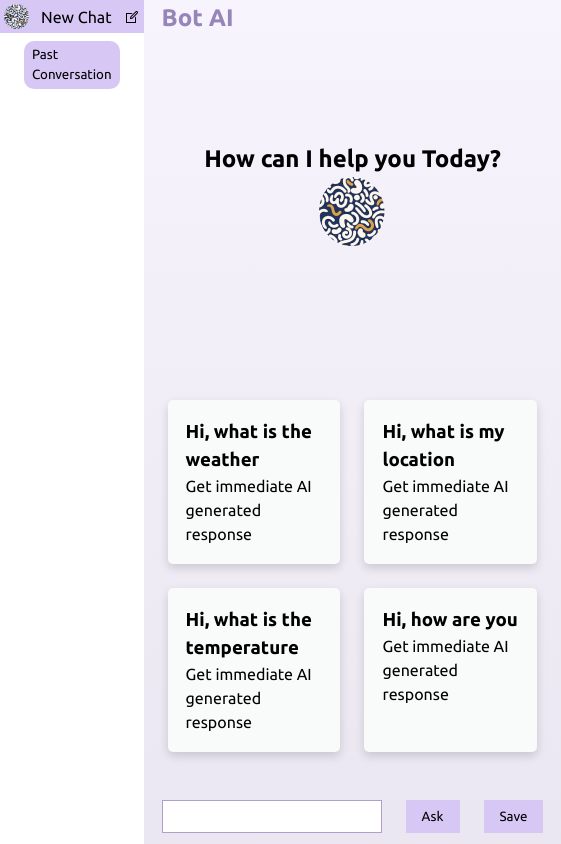
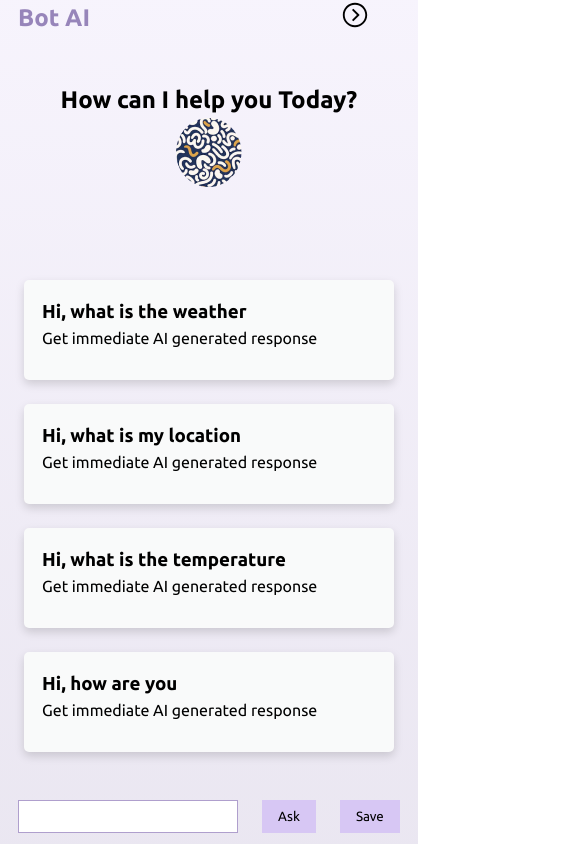
Before and after one commit to saurabhk79/nobot-ai, a React (Vite) app: page / in a window 390 px wide. Shown: the whole page, 561 px wide, since content can reach past the window. Built offline with nearby package versions, Linux system fonts and the light colour scheme.

Commit message:
added responsiveness

```diff
--- a/src/components/Sidebar/index.tsx
+++ b/src/components/Sidebar/index.tsx
@@ -1,8 +1,7 @@
-import React from "react";
+import React, { useState } from "react";
 import styles from "./sidebar.module.css";
 import { ChatHistory } from "../../App";
-
-import { LiaEdit } from "react-icons/lia";
+import { LiaChevronCircleRightSolid, LiaEdit } from "react-icons/lia";
 import bot from "../../assets/bot.png";
 
 interface SidebarProps {
@@ -15,17 +14,30 @@ const Sidebar: React.FC<SidebarProps> = ({
   handleNewChat,
   handleChangeChat,
 }) => {
+  const [isSidebarOpen, setIsSidebarOpen] = useState(false);
+
+  const toggleSidebar = () => {
+    setIsSidebarOpen(!isSidebarOpen);
+  };
+
   return (
-    <div className={styles.sidebar}>
+    <>
+      <LiaChevronCircleRightSolid
+        className={styles.menuicon}
+        size={30}
+        onClick={toggleSidebar}
+      />
+
+      <div className={`${styles.sidebar} ${isSidebarOpen ? styles.open : ""}`}>
         <div className={styles.sidebarTop}>
           <img src={bot} alt="bot" />
-
           <span>New Chat</span>
           <LiaEdit onClick={handleNewChat} style={{ cursor: "pointer" }} />
         </div>
 
         <small className={styles.pastTag}>Past Conversation</small>
 
+        <div className={styles.chatHistory}>
           {chatHistory
             .slice()
             .reverse()
@@ -41,6 +53,12 @@ const Sidebar: React.FC<SidebarProps> = ({
               );
             })}
         </div>
+
+        <button className={styles.closeButton} onClick={toggleSidebar}>
+          Close
+        </button>
+      </div>
+    </>
   );
 };
 
--- a/src/components/Sidebar/sidebar.module.css
+++ b/src/components/Sidebar/sidebar.module.css
@@ -1,6 +1,10 @@
 .sidebar {
-    width: 250px;
+  min-width: 180px;
+  max-width: 180px;
   min-height: 100vh;
+  position: relative;
+  transition: transform 0.3s ease-in-out;
+  background: var(--color-white);
 }
 
 .sidebarTop {
@@ -23,17 +27,76 @@
   margin: 0 24px;
   margin-top: 8px;
   border-radius: 10px;
+  margin-bottom: 24px;
+}
+
+.chatHistory {
+  overflow-y: auto;
+  max-height: calc(100vh - 200px); /* Adjust this value as needed */
 }
 
 .otherChats {
-    padding: 6px auto;
-    border-bottom: 2px solid var(--color-primary);
+  padding: 6px 0;
   cursor: pointer;
   transition: all 0.3s ease-in-out;
-    margin-bottom: 4px;
+  margin: 4px 8px;
+  width: 80%;
+  display: inline-block;
+  border-bottom: 2px solid var(--color-primary);
+  text-align: center;
 }
 
 .otherChats:hover {
   transform: translateY(-4px);
   color: var(--color-primary);
 }
+
+.closeButton {
+  position: absolute;
+  bottom: 20px;
+  left: 50%;
+  transform: translateX(-50%);
+  background: var(--color-primary);
+  color: white;
+  border: none;
+  padding: 10px;
+  border-radius: 5px;
+  cursor: pointer;
+  display: none;
+}
+
+.menuicon {
+  display: none;
+  cursor: pointer;
+  position: fixed;
+  right: 20px;
+  z-index: 1000;
+  transition: all 0.3s ease-in-out;
+}
+
+.menuicon:hover {
+  transform: scale(1.2);
+  color: var(--color-primary);
+}
+
+@media (max-width: 768px) {
+  .sidebar {
+    position: fixed;
+    top: 0;
+    left: 0;
+    height: 100vh;
+    transform: translateX(-100%);
+  }
+
+  .sidebar.open {
+    transform: translateX(0);
+  }
+
+  .menuicon {
+    display: block;
+  }
+
+  .closeButton {
+    display: block;
+  }
+}
--- a/src/components/StartPlate/startplate.module.css
+++ b/src/components/StartPlate/startplate.module.css
@@ -23,3 +23,9 @@
   border-radius: 5px;
   cursor: pointer;
 }
+
+@media (max-width: 768px) {
+  .cardsList {
+    grid-template-columns: 1fr;
+  }
+}
--- a/src/index.css
+++ b/src/index.css
@@ -18,7 +18,7 @@
   --color-secondary: #af9fcd;
   --color-bgc: #d7c7f4;
   --color-white: #f9fafa;
-  --color-sec-white: #f9fafa;
+  --color-sec-white: #fafafa;
   --color-dark: #3c3c3c;
 }
 
```
Lines whose indentation alone changed are shown as unchanged.
